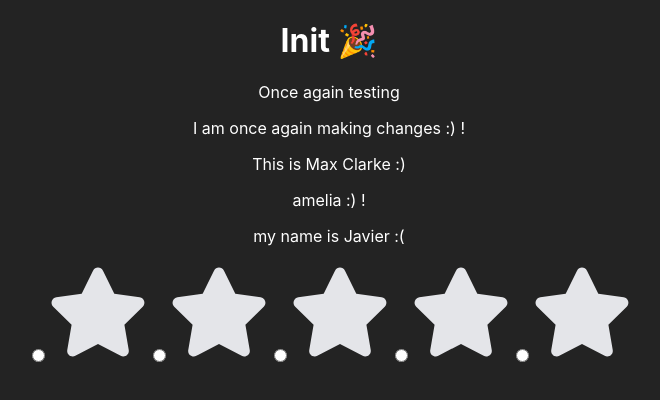
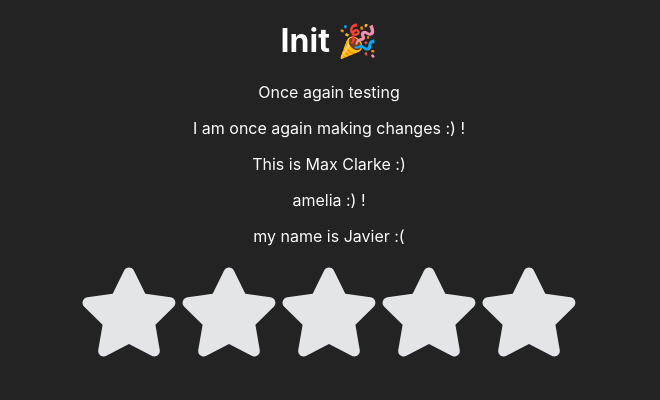
Before and after one commit to Brandon-Banda/movie-review, a React (Create React App) app: page / in a window 1280 px wide. Shown: the top 400 px of the page, without its empty margins (311-971 px from the left). Built offline with nearby package versions, Linux system fonts and the light colour scheme.

Commit message:
styling to img

```diff
--- a/src/styles.css
+++ b/src/styles.css
@@ -22,3 +22,16 @@ body {
     font-family: source-code-pro, Menlo, Monaco, Consolas, 'Courier New',
       monospace;
   }
+  .imgContainer img{
+    max-width: 100%;
+    max-height: 200px;
+    height: 100%;
+}
+
+input[type = "radio"]{
+    display:none;
+}
+
+.star{
+    transition: color 200ms;
+}
```
